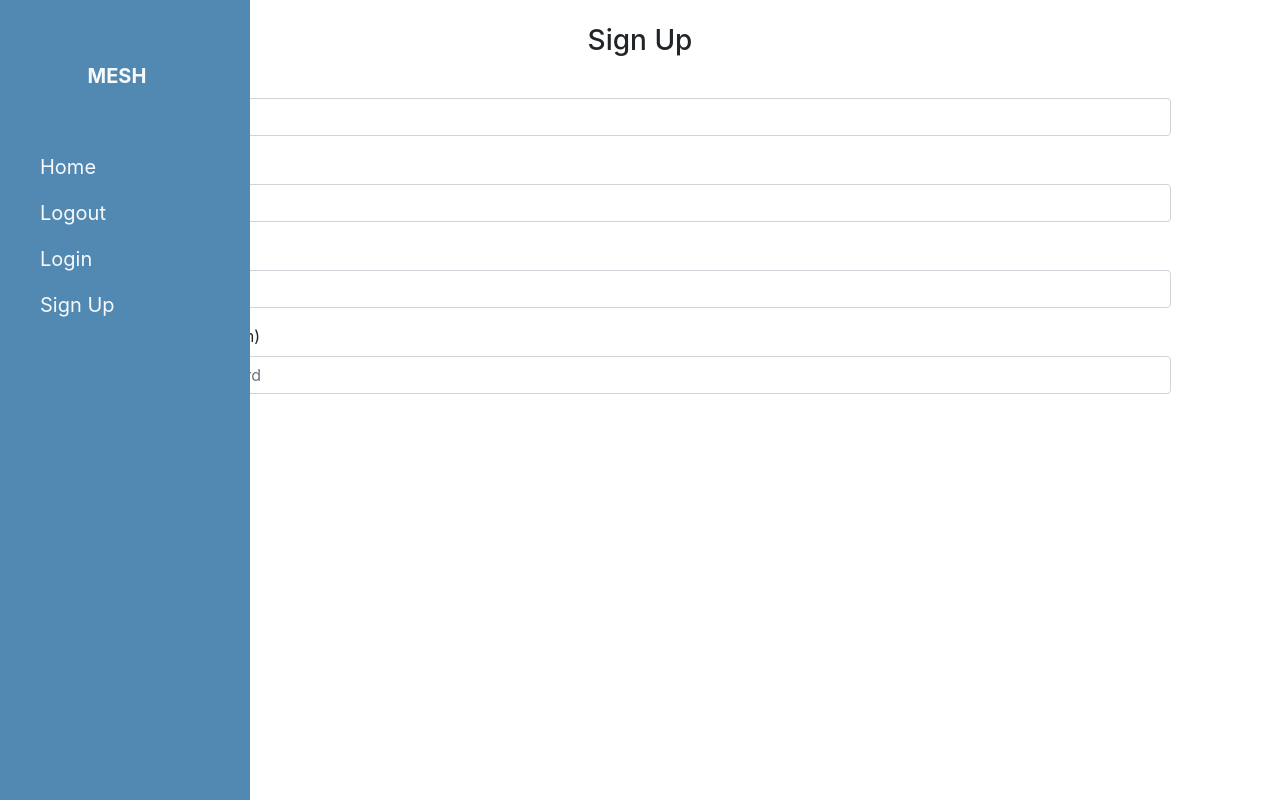
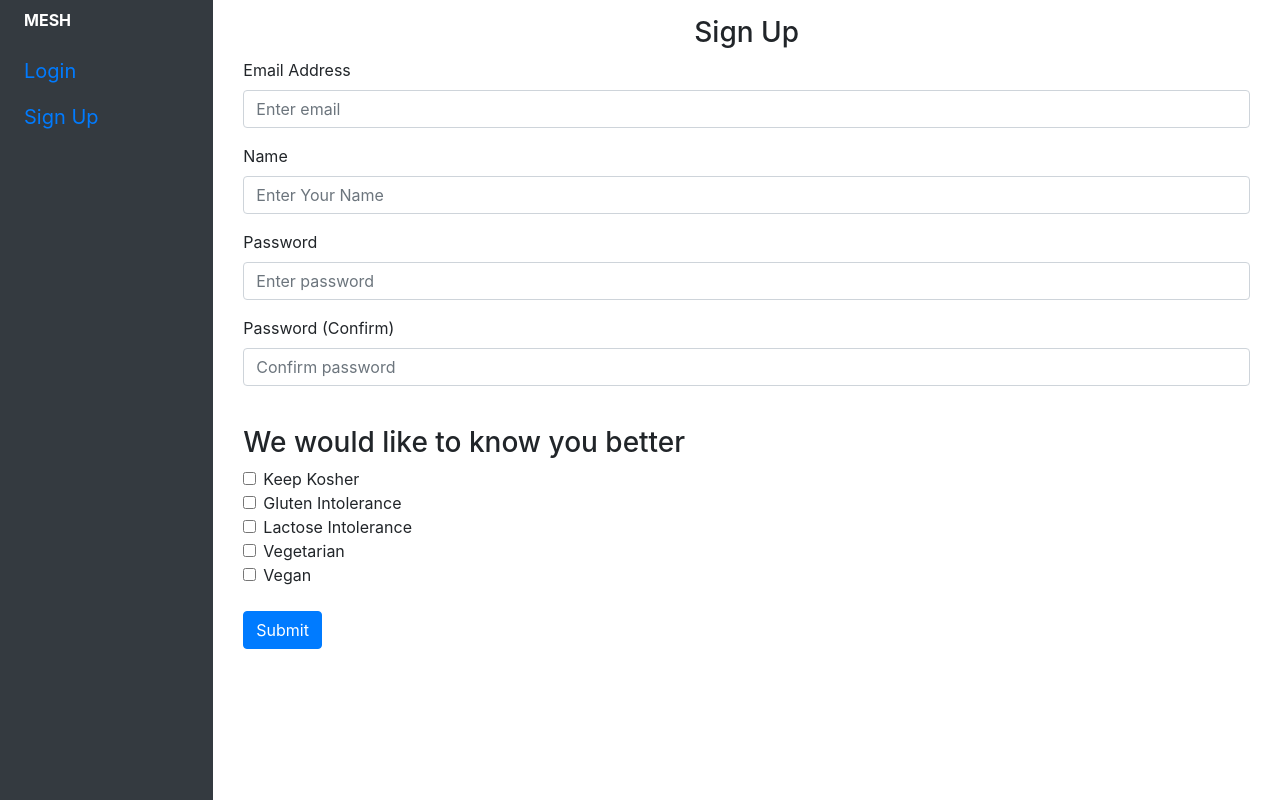
Before and after one commit to netanelye/MESHproject, a Flask app: page /sign-up in a window 1280 px wide. Run offline with Flask 2, Linux system fonts and the light colour scheme; some libraries are stand-ins or nearby versions.

Commit message:
navbar fix, sign_up page

```diff
--- a/website/auth.py
+++ b/website/auth.py
@@ -36,7 +36,7 @@ def logout():
 def sign_up():
     if request.method == 'POST':
         email = request.form.get('email')
-        first_name = request.form.get('firstName')
+        first_name = request.form.get('name')
         password1 = request.form.get('password1')
         password2 = request.form.get('password2')
         user = User.query.filter_by(email=email).first()
--- a/website/templates/base.html
+++ b/website/templates/base.html
@@ -10,40 +10,59 @@
     <title>{% block title %}Home{% endblock %}</title>
 </head>
 <body>
-    <nav class="navbar navbar-expand d-flex flex-column align-item-start active-nav" id="sidebar">
-        <a href="#" class="navbar-brand text-light mt-5">
-            <div class="display-5 font-weight-bold">MESH</div>
+<!--    <nav class="navbar navbar-expand d-flex flex-column align-item-start active-nav" id="sidebar">-->
+<!--        <a href="#" class="navbar-brand text-light mt-5">-->
+<!--            <div class="display-5 font-weight-bold">MESH</div>-->
+<!--        </a>-->
+<!--        <ul class="navbar-nav d-flex flex-column mt-5 w-100">-->
+<!--            <li class="nav-item w-100">-->
+<!--                <a href="/" id="home" class="nav-link text-light pl-4">Home</a>-->
+<!--            </li>-->
+<!--            <li class="nav-item w-100">-->
+<!--                <a href="/logout" id="logout" class="nav-link text-light pl-4">Logout</a>-->
+<!--            </li>-->
+<!--            <li class="nav-item w-100">-->
+<!--                <a href="/login" id="login" class="nav-link text-light pl-4">Login</a>-->
+<!--            </li>-->
+<!--            <li class="nav-item w-100">-->
+<!--                <a href="/sign-up" id="signUp" class="nav-link text-light pl-4">Sign Up</a>-->
+<!--            </li>-->
+<!--        </ul>-->
+<!--    </nav>-->
+
+
+<div class="container-fluid">
+    <div class="row flex-nowrap">
+        <div class="col-auto col-md-3 col-xl-2 px-sm-2 px-0 bg-dark">
+            <div class="d-flex flex-column align-items-center align-items-sm-start px-3 pt-2 text-white min-vh-100">
+                <a href="#" class="d-flex align-items-center pb-3 mb-md-0 me-md-auto text-white text-decoration-none">
+                    <span class="display-5 font-weight-bold">MESH</span>
                 </a>
-        <ul class="navbar-nav d-flex flex-column mt-5 w-100">
-            <li class="nav-item w-100">
-                <a href="/" id="home" class="nav-link text-light pl-4">Home</a>
+                <ul class="nav nav-pills flex-column mb-sm-auto mb-0 align-items-center align-items-sm-start" id="menu">
+                    {% if user.is_authenticated %}
+                    <li class="nav-item">
+                        <a href="/" class="nav-link align-middle px-0">
+                            <span class="ms-1 d-none d-sm-inline">Home</span>
+                        </a>
                     </li>
-            <li class="nav-item w-100">
-                <a href="/logout" id="logout" class="nav-link text-light pl-4">Logout</a>
+                    <li>
+                        <a href="/logout" class="nav-link px-0 align-middle">
+                            <span class="ms-1 d-none d-sm-inline">Logout</span> </a>
                     </li>
-            <li class="nav-item w-100">
-                <a href="/login" id="login" class="nav-link text-light pl-4">Login</a>
+                    {% else %}
+                    <li>
+                        <a href="/login" class="nav-link px-0 align-middle">
+                            <i class="fs-4 bi-table"></i> <span class="ms-1 d-none d-sm-inline">Login</span></a>
                     </li>
-            <li class="nav-item w-100">
-                <a href="/sign-up" id="signUp" class="nav-link text-light pl-4">Sign Up</a>
+                    <li>
+                        <a href="/sign-up" class="nav-link px-0 align-middle">
+                            <span class="ms-1 d-none d-sm-inline">Sign Up</span> </a>
                     </li>
+                    {% endif %}
                 </ul>
-    </nav>
-<!--    <section class="p-4 my-container">-->
-<!--        <button class="btn my-4" id="menu-btn">seemek</button>-->
-<!--        <h1>Bootstrap 5 Sidebar Navigation</h1>-->
-<!--        <p class="text-dark">Lorem ipsum dolor sit amet consectetur adipisicing elit. Ipsam facilis inventore harum, architecto libero recusandae porro doloremque sunt cum consectetur, autem, vitae ea nihil sapiente voluptas at aut suscipit eos? Sapiente quam culpa aliquam-->
-<!--            itaque debitis nihil doloremque rem! Praesentium quae, facere nobis impedit quisquam aliquid maxime error? Totam eaque earum fuga aliquam sequi excepturi illum optio quas tempora ea! Eum perspiciatis accusantium distinctio eveniet consequatur-->
-<!--            sint illo officiis? Saepe dolores fugiat rerum, voluptatem sunt culpa nihil accusantium voluptates unde hic magnam quos est perspiciatis recusandae incidunt quod laborum vitae. Harum modi inventore ea odit eaque ut maiores voluptate nihil-->
-<!--            aspernatur voluptatibus exercitationem ipsa nam animi neque tempore, eligendi, repellendus praesentium ex voluptatum? Magni laboriosam nemo, assumenda veniam aperiam eum! Eos, ipsum. Eum illo quos quo tempora excepturi reprehenderit numquam-->
-<!--            voluptas! Blanditiis autem optio labore quisquam culpa, tempora minus eum repudiandae ea voluptatem quia obcaecati velit cum dolorum esse dolorem!</p>-->
-<!--        <p class="text-dark">Lorem ipsum dolor sit amet consectetur adipisicing elit. Ipsam facilis inventore harum, architecto libero recusandae porro doloremque sunt cum consectetur, autem, vitae ea nihil sapiente voluptas at aut suscipit eos? Sapiente quam culpa aliquam-->
-<!--            itaque debitis nihil doloremque rem! Praesentium quae, facere nobis impedit quisquam aliquid maxime error? Totam eaque earum fuga aliquam sequi excepturi illum optio quas tempora ea! Eum perspiciatis accusantium distinctio eveniet consequatur-->
-<!--            sint illo officiis? Saepe dolores fugiat rerum, voluptatem sunt culpa nihil accusantium voluptates unde hic magnam quos est perspiciatis recusandae incidunt quod laborum vitae. Harum modi inventore ea odit eaque ut maiores voluptate nihil-->
-<!--            aspernatur voluptatibus exercitationem ipsa nam animi neque tempore, eligendi, repellendus praesentium ex voluptatum? Magni laboriosam nemo, assumenda veniam aperiam eum! Eos, ipsum. Eum illo quos quo tempora excepturi reprehenderit numquam-->
-<!--            voluptas! Blanditiis autem optio labore quisquam culpa, tempora minus eum repudiandae ea voluptatem quia obcaecati velit cum dolorum esse dolorem!</p>-->
-<!--    </section>-->
-
+            </div>
+        </div>
+    <div class="col py-3">
             {% with messages = get_flashed_messages(with_categories=true) %} {% if
             messages %} {% for category, message in messages %} {% if category ==
             'error' %}
@@ -61,8 +80,11 @@
       </button>
     </div>
     {% endif %} {% endfor %} {% endif %} {% endwith %}
+        <div class="container">{% block content %} {% endblock %}</div>
+    </div>
+    </div>
+</div>
 
-    <div class="container">{% block content %} {% endblock %}</div>
 
     <!-- bootstrap js -->
     <script src="https://cdn.jsdelivr.net/npm/popper.js@1.16.1/dist/umd/popper.min.js" integrity="sha384-9/reFTGAW83EW2RDu2S0VKaIzap3H66lZH81PoYlFhbGU+6BZp6G7niu735Sk7lN" crossorigin="anonymous"></script>
--- a/website/templates/login.html
+++ b/website/templates/login.html
@@ -1,6 +1,5 @@
 {% extends "base.html" %} {% block title %}Login{% endblock %} {% block content
 %}
-<section class="p-4 my-container">
 <form method="POST">
   <h3 align="center">Login</h3>
   <div class="form-group">
--- a/website/templates/sign_up.html
+++ b/website/templates/sign_up.html
@@ -1,6 +1,5 @@
 {% extends "base.html" %} {% block title %}Sign Up{% endblock %} {% block
 content %}
-<section class="p-4 my-container">
 <form method="POST">
   <h3 align="center">Sign Up</h3>
   <div class="form-group">
@@ -14,13 +13,13 @@ content %}
     />
   </div>
   <div class="form-group">
-    <label for="firstName">First Name</label>
+    <label for="name">Name</label>
     <input
       type="text"
       class="form-control"
-      id="firstName"
-      name="firstName"
-      placeholder="Enter first name"
+      id="name"
+      name="name"
+      placeholder="Enter Your Name"
     />
   </div>
   <div class="form-group">
@@ -43,8 +42,29 @@ content %}
       placeholder="Confirm password"
     />
   </div>
+<br/>
+  <h3>We would like to know you better</h3>
+  <div class="form-check">
+    <input class="form-check-input" type="checkbox" value="" id="kosher">
+    <label class="form-check-label" for="kosher">Keep Kosher</label>
+  </div>
+  <div class="form-check">
+    <input class="form-check-input" type="checkbox" value="" id="gluten">
+    <label class="form-check-label" for="vegetarian">Gluten Intolerance</label>
+  </div>
+  <div class="form-check">
+    <input class="form-check-input" type="checkbox" value="" id="lactose">
+    <label class="form-check-label" for="vegetarian">Lactose Intolerance</label>
+  </div>
+  <div class="form-check">
+    <input class="form-check-input" type="checkbox" value="" id="vegetarian">
+    <label class="form-check-label" for="vegetarian">Vegetarian</label>
+  </div>
+  <div class="form-check">
+    <input class="form-check-input" type="checkbox" value="" id="vegan">
+    <label class="form-check-label" for="vegan">Vegan</label>
+  </div>
   <br />
   <button type="submit" class="btn btn-primary">Submit</button>
 </form>
-</section>
 {% endblock %}
```
Also changed, not shown: website/database.db. Lines whose indentation alone changed are shown as unchanged.
